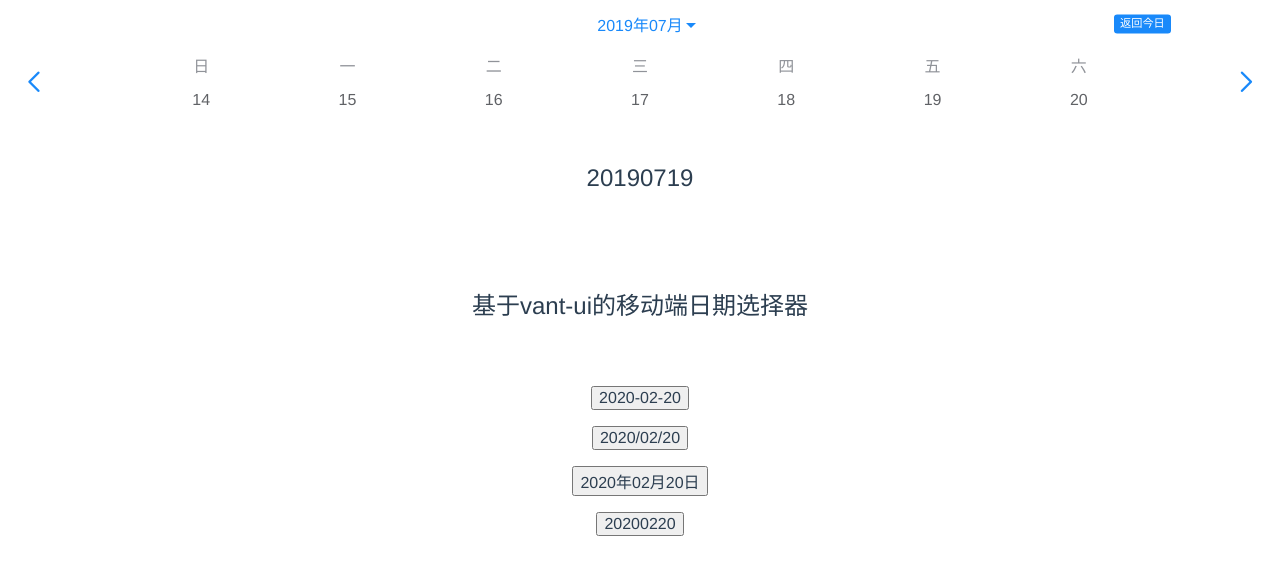
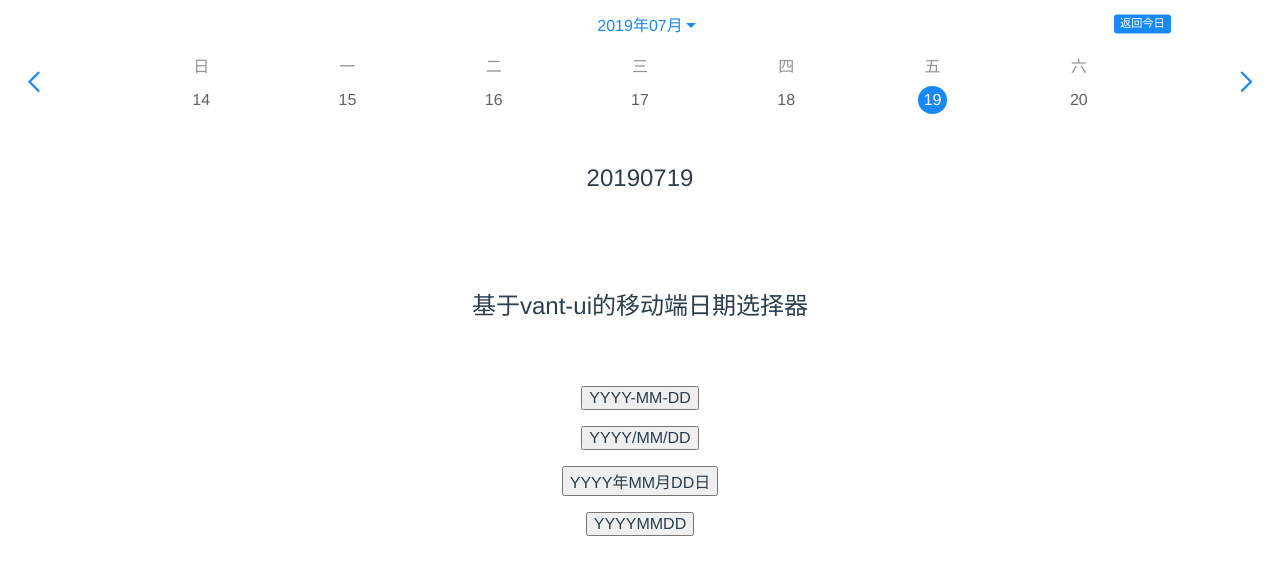
Before and after one commit to Mr-Wiill/vue-week-datepicker, a Vue app: page / in a window 1280 px wide. Shown: the top 574 px of the page. Built offline with nearby package versions, Linux system fonts and the light colour scheme.

Commit message:
finished

```diff
--- a/src/App.vue
+++ b/src/App.vue
@@ -2,16 +2,15 @@
   <div id="app">
     <!-- 调用日期选择器组件 -->
     <Datepicker
-      :time="time"
       :format="format"
       @change="changeDate"
     />
     <div class="time">{{time}}</div>
     <div class="time">基于vant-ui的移动端日期选择器</div>
-    <p><button @click="handle(1)">2020-02-20</button></p>
-    <p><button @click="handle(2)">2020/02/20</button></p>
-    <p><button @click="handle(3)">2020年02月20日</button></p>
-    <p><button @click="handle(4)">20200220</button></p>
+    <p><button @click="handle(1)">YYYY-MM-DD</button></p>
+    <p><button @click="handle(2)">YYYY/MM/DD</button></p>
+    <p><button @click="handle(3)">YYYY年MM月DD日</button></p>
+    <p><button @click="handle(4)">YYYYMMDD</button></p>
   </div>
 </template>
 
@@ -30,18 +29,18 @@ export default {
     }
   },
   methods: {
-    // 接收选值
+    // 改变选值
     changeDate(val){
       this.time = val
     },
     handle(type){
       const result = {
-        1: '2020-02-20',
-        2: '2020/02/20',
-        3: '2020年02月20日',
-        4: '20200220'
+        1: 'YYYY-MM-DD',
+        2: 'YYYY/MM/DD',
+        3: 'YYYY年MM月DD日',
+        4: 'YYYYMMDD'
       }
-      this.time = result[type]
+      this.format = result[type]
     }
   },
 }
--- a/src/components/Datepicker.vue
+++ b/src/components/Datepicker.vue
@@ -30,15 +30,15 @@
             <ul class="days">
                 <template v-for="(day, index) in days">
                     <li
-                        v-if="day.getMonth()+1 == currentMonth"
+                        v-if="day.getMonth()+1 === currentMonth"
                         :key="index"
-                        :class="{'is-active':day.getDate()===selectedDay}"
+                        :class="{'is-active':day.getTime()==new Date(selectedTime).getTime()}"
                         @click="pick(day)"
                     >{{day.getDate()}}</li>
                     <li class="other-month"
                         v-else
                         :key="index"
-                        :class="{'is-active':day.getDate()===selectedDay}"
+                        :class="{'is-active':day.getTime()==new Date(selectedTime).getTime()}"
                         @click="pick(day)"
                     >{{day.getDate()}}</li>
                 </template>
@@ -73,15 +73,17 @@
                 currentMonth: 1,      // 月份
                 currentDay: 1,        // 日期
                 currentWeek: 1,       // 星期
+                selectedDay: 1,
+                selectedTime: '',
                 days: [],
-                selectedDay: 1,
                 pickerTime: new Date(),
                 isVisiblePicker: false
             };
         },
         mounted() {
-            // console.log(this.selectedDay)
-            this.initData(this.initFormat(this.time));
+            // this.selectedTime = new Date(this.initFormat(this.time))
+            this.selectedTime = this.initFormat(this.time)
+            this.initData(this.selectedTime);
         },
         computed: {
             selectedMonth(){
@@ -90,7 +92,10 @@
         },
         watch: {
             time() {
-                this.initData(this.initFormat(this.time))
+                // this.selectedTime = new Date(this.initFormat(this.time))
+                this.selectedTime = this.initFormat(this.time)
+                this.initData(this.selectedTime);
+                console.log(this.selectedTime, 'watch')
             }
         },
         methods: {
@@ -102,61 +107,42 @@
 
             // 返回今日
             today() {
-                this.pick(new Date());
+                let d = new Date()
+                let now = new Date(this.formatDate(d.getFullYear(), d.getMonth()+1, d.getDate(), 'init'))
+                this.initData();
+                this.pick(now);
             },
 
             // 选择日期
             pick(date) {
+                // this.selectedTime = date
                 let d = new Date(date);
-                this.selectedDay = d.getDate();
+                this.selectedTime = this.formatDate(d.getFullYear(), d.getMonth() + 1, d.getDate(), 'init')
                 this.$emit(
                     "change",
                     this.formatDate(d.getFullYear(), d.getMonth() + 1, d.getDate())
                 );
+                console.log(this.days[6],this.selectedTime)
             },
 
             // 上个星期
             weekPre() {
-                // console.log(this.selectedDay)
-                const d = this.days[0];
+                let d = this.days[0];
                 d.setDate(d.getDate() - 6);
                 this.initData(d);
-                // this.setActive();
+                console.log(d, this.selectedTime)
             },
 
             // 下个星期
             weekNext() {
-                // console.log(this.selectedDay,this.currentMonth)
-                const d = this.days[6];
+                let d = this.days[6];
+                console.log(d, this.selectedTime,1)
                 d.setDate(d.getDate() + 6);
+                console.log(d, this.selectedTime,2)
                 this.initData(d);
-                // this.setActive();
             },
 
-            // 设置选中
-            setActive() {
-                let isCurrent = this.currentMonth === new Date().getMonth() + 1;
-                // console.log(isCurrent)
-                isCurrent ? this.selectedDay = "" : this.selectedDay = 1
-            },
-
-            // 初始化日期格式
-            initFormat(time){
-                const r1 = /^(\d{4})\/(\d{2})\/(\d{2})$/gi;         // YYYY/MM/DD
-                const r2 = /^(\d{4})(\d{2})(\d{2})$/gi;             // YYYYMMDD
-                if (!time) return new Date()
-                if (typeof time === 'object' || r1.test(time)) {
-                    return time
-                }
-                else if (r2.test(time)){
-                    return `${time.substr(0,4)}/${time.substr(4,2)}/${time.substr(6)}`
-                }
-                else {            // 非YYYY/MM/DD格式的日期，就转换成YYYY/MM/DD
-                    return `${time.substr(0,4)}/${time.substr(5,2)}/${time.substr(8)}`
-                }
-            },
-
-            // 初始化
+            // 初始化日期
             initData(cur) {
                 let date = "";
                 cur ? date = new Date(cur) : date = new Date();
@@ -181,6 +167,24 @@
                 }
             },
 
+            // 初始化日期格式
+            initFormat(time){
+                const r1 = /^(\d{4})\/(\d{2})\/(\d{2})$/gi;         // YYYY/MM/DD
+                const r2 = /^(\d{4})(\d{2})(\d{2})$/gi;             // YYYYMMDD
+                let d = new Date()
+                if (!time) return this.formatDate(d.getFullYear(), d.getMonth()+1, d.getDate(), 'init')
+                if (typeof time === 'object' || r1.test(time)) {
+                    return time
+                }
+                // 非YYYY/MM/DD格式的日期，就转换成YYYY/MM/DD
+                else if (r2.test(time)){
+                    return `${time.substr(0,4)}/${time.substr(4,2)}/${time.substr(6)}`
+                }
+                else {
+                    return `${time.substr(0,4)}/${time.substr(5,2)}/${time.substr(8,2)}`
+                }
+            },
+
             // 格式化
             formatDate(year, month, day, init) {
                 let y = year;
@@ -201,21 +205,16 @@
                 const r2 = /^(Y{4})\/(M{2})\/(D{2})$/gi;            // YYYY/MM/DD
                 const r3 = /^(Y{4})[\u4e00-\u9fa5](M{2})[\u4e00-\u9fa5](D{2})[\u4e00-\u9fa5]$/gi;          // YYYY年MM月DD日
                 const r4 = /^(Y{4})(M{2})(D{2})$/gi;                // YYYYMMDD
-                console.log(r3.test(this.format), `${y}年${m}月${d}日`,3333)
                 if (!this.format || r1.test(this.format)) {
-                    console.log(1)
                     return `${y}-${m}-${d}`;
                 }
                 else if (r2.test(this.format)) {
-                    console.log(2)
                     return `${y}/${m}/${d}`;
                 }
                 else if (r3.test(this.format)) {
-                    console.log(3)
                     return  `${y}年${m}月${d}日`;
                 }
                 else if (r4.test(this.format)) {
-                    console.log(4)
                     return `${y}${m}${d}`;
                 }
                 else {
```
